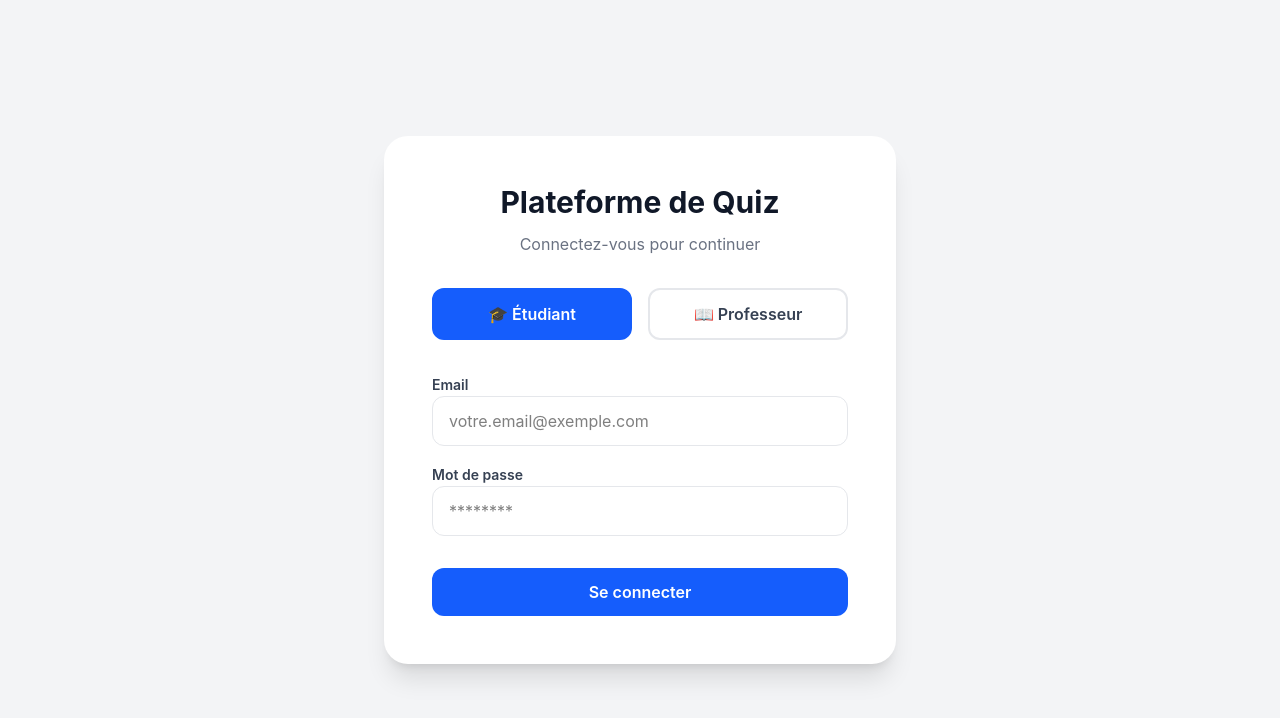
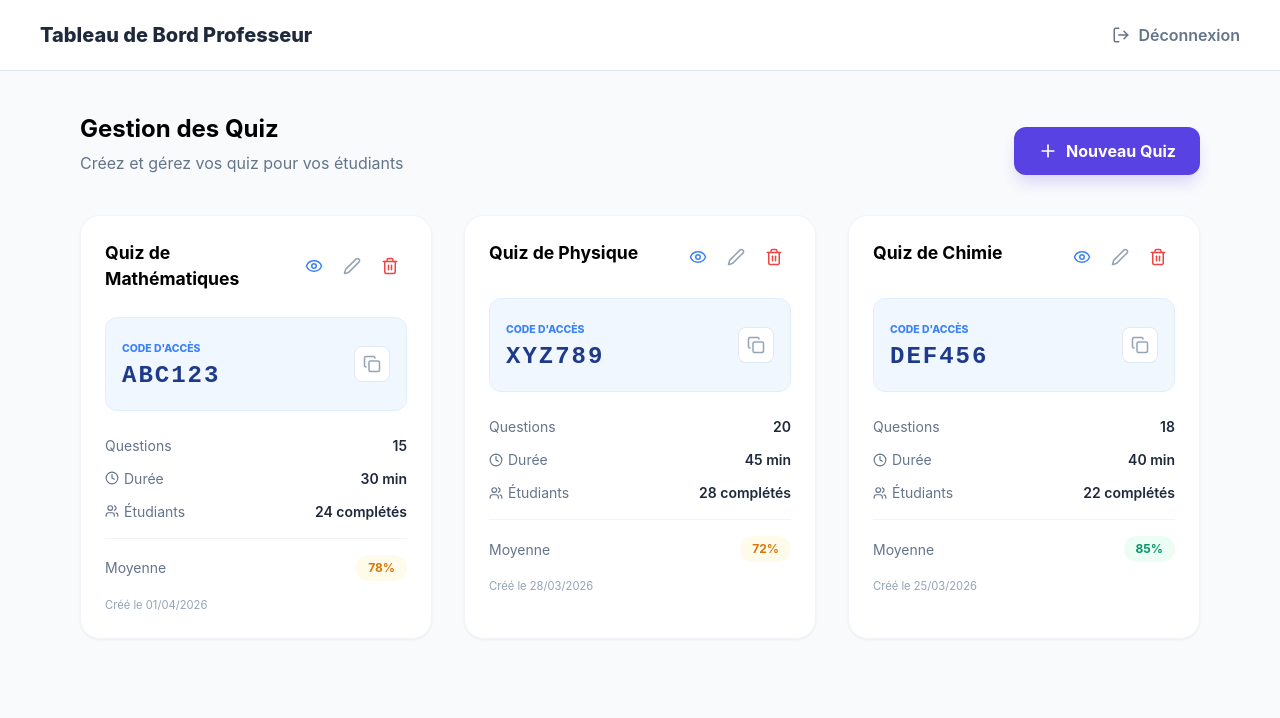
Before and after one commit to ferdaousckr/Online-QCM-Evaluation-System, a React (Vite) app in the folder client/: page / in a window 1280 px wide. Shown: the top 718 px of the page. Built offline with nearby package versions, Linux system fonts and the light colour scheme.

Commit message:
feat: complete professor dashboard and styles

```diff
--- a/client/package.json
+++ b/client/package.json
@@ -10,6 +10,7 @@
     "preview": "vite preview"
   },
   "dependencies": {
+    "lucide-react": "^1.11.0",
     "react": "^19.2.5",
     "react-dom": "^19.2.5"
   },
--- a/client/src/App.jsx
+++ b/client/src/App.jsx
@@ -1,10 +1,8 @@
-import LoginView from './components/LoginView'; // Assure-toi que le chemin est bon
+import ProfessorDashboard from './components/ProfessorDashboard';
 
 function App() {
   return (
-    <div className="App">
-      <LoginView />
-    </div>
+    <ProfessorDashboard />
   );
 }
 
--- /dev/null
+++ b/client/src/components/ProfessorDashboard.jsx
@@ -0,0 +1,83 @@
+import React from 'react';
+import { Plus, LogOut, Eye, Edit2, Trash2, Copy, Clock, Users } from 'lucide-react';
+import './dashboard.css';
+
+const ProfessorDashboard = () => {
+  const quizzes = [
+    { id: 1, title: "Quiz de Mathématiques", code: "ABC123", questions: 15, duration: 30, completed: 24, average: 78, date: "01/04/2026" },
+    { id: 2, title: "Quiz de Physique", code: "XYZ789", questions: 20, duration: 45, completed: 28, average: 72, date: "28/03/2026" },
+    { id: 3, title: "Quiz de Chimie", code: "DEF456", questions: 18, duration: 40, completed: 22, average: 85, date: "25/03/2026" }
+  ];
+
+  return (
+    <div className="dashboard-container">
+      <nav className="dashboard-nav">
+        <h1 style={{fontSize: '1.25rem', fontWeight: 800, color: '#1e293b'}}>Tableau de Bord Professeur</h1>
+        <button className="logout-btn">
+          <LogOut size={18} /> Déconnexion
+        </button>
+      </nav>
+
+      <main className="dashboard-content">
+        <div className="header-row">
+          <div>
+            <h2 style={{fontSize: '1.5rem', fontWeight: 700, marginBottom: '0.25rem'}}>Gestion des Quiz</h2>
+            <p style={{color: '#64748b'}}>Créez et gérez vos quiz pour vos étudiants</p>
+          </div>
+          <button className="new-quiz-btn">
+            <Plus size={20} /> Nouveau Quiz
+          </button>
+        </div>
+
+        <div className="quiz-grid">
+          {quizzes.map((quiz) => (
+            <div key={quiz.id} className="quiz-card">
+              <div className="card-header">
+                <h3 style={{fontWeight: 700, fontSize: '1.1rem'}}>{quiz.title}</h3>
+                <div className="action-icons">
+                  <button className="icon-btn" style={{color: '#3b82f6'}}><Eye size={18}/></button>
+                  <button className="icon-btn" style={{color: '#94a3b8'}}><Edit2 size={18}/></button>
+                  <button className="icon-btn" style={{color: '#ef4444'}}><Trash2 size={18}/></button>
+                </div>
+              </div>
+
+              <div className="code-box">
+                <div>
+                  <span style={{fontSize: '0.65rem', fontWeight: 800, color: '#3b82f6', textTransform: 'uppercase'}}>Code d'accès</span>
+                  <div className="code-text">{quiz.code}</div>
+                </div>
+                <button className="icon-btn" style={{background: 'white', border: '1px solid #e2e8f0'}}><Copy size={18} color="#94a3b8"/></button>
+              </div>
+
+              <div className="stat-row">
+                <span>Questions</span>
+                <span className="stat-value">{quiz.questions}</span>
+              </div>
+              <div className="stat-row">
+                <span style={{display:'flex', alignItems:'center', gap:'5px'}}><Clock size={14}/> Durée</span>
+                <span className="stat-value">{quiz.duration} min</span>
+              </div>
+              <div className="stat-row">
+                <span style={{display:'flex', alignItems:'center', gap:'5px'}}><Users size={14}/> Étudiants</span>
+                <span className="stat-value">{quiz.completed} complétés</span>
+              </div>
+
+              <div className="stat-row" style={{marginTop: '1rem', paddingTop: '1rem', borderTop: '1px solid #f1f5f9', alignItems: 'center'}}>
+                <span>Moyenne</span>
+                <span className={`average-badge ${quiz.average >= 80 ? 'high-avg' : 'mid-avg'}`}>
+                  {quiz.average}%
+                </span>
+              </div>
+
+              <div style={{marginTop: '1rem', fontSize: '0.7rem', color: '#94a3b8'}}>
+                Créé le {quiz.date}
+              </div>
+            </div>
+          ))}
+        </div>
+      </main>
+    </div>
+  );
+};
+
+export default ProfessorDashboard;
--- /dev/null
+++ b/client/src/components/dashboard.css
@@ -0,0 +1,137 @@
+/* Dashboard Layout */
+.dashboard-container {
+  min-height: 100vh;
+  background-color: #f8fafc;
+  font-family: 'Inter', system-ui, sans-serif;
+}
+
+.dashboard-nav {
+  display: flex;
+  justify-content: space-between;
+  align-items: center;
+  padding: 1.25rem 2.5rem;
+  background: white;
+  border-bottom: 1px solid #e2e8f0;
+}
+
+.logout-btn {
+  display: flex;
+  align-items: center;
+  gap: 0.5rem;
+  color: #64748b;
+  font-weight: 600;
+  border: none;
+  background: none;
+  cursor: pointer;
+  transition: color 0.2s;
+}
+
+.logout-btn:hover {
+  color: #ef4444;
+}
+
+/* Main Content */
+.dashboard-content {
+  max-width: 1200px;
+  margin: 0 auto;
+  padding: 2.5rem;
+}
+
+.header-row {
+  display: flex;
+  justify-content: space-between;
+  align-items: flex-end;
+  margin-bottom: 2.5rem;
+}
+
+.new-quiz-btn {
+  background-color: #5842e3;
+  color: white;
+  padding: 0.75rem 1.5rem;
+  border-radius: 12px;
+  border: none;
+  font-weight: 700;
+  display: flex;
+  align-items: center;
+  gap: 0.5rem;
+  cursor: pointer;
+  box-shadow: 0 10px 15px -3px rgba(88, 66, 227, 0.2);
+}
+
+/* Grid & Cards */
+.quiz-grid {
+  display: grid;
+  grid-template-columns: repeat(auto-fill, minmax(320px, 1fr));
+  gap: 2rem;
+}
+
+.quiz-card {
+  background: white;
+  border-radius: 20px;
+  padding: 1.5rem;
+  border: 1px solid #f1f5f9;
+  box-shadow: 0 1px 3px rgba(0,0,0,0.05);
+}
+
+.card-header {
+  display: flex;
+  justify-content: space-between;
+  margin-bottom: 1.5rem;
+}
+
+.action-icons {
+  display: flex;
+  gap: 0.25rem;
+}
+
+.icon-btn {
+  padding: 0.5rem;
+  border-radius: 8px;
+  border: none;
+  background: transparent;
+  cursor: pointer;
+}
+
+/* Access Code Box */
+.code-box {
+  background-color: #f0f7ff;
+  border: 1px solid #e0efff;
+  border-radius: 12px;
+  padding: 1rem;
+  display: flex;
+  justify-content: space-between;
+  align-items: center;
+  margin-bottom: 1.5rem;
+}
+
+.code-text {
+  font-family: monospace;
+  font-size: 1.5rem;
+  font-weight: 700;
+  color: #1e3a8a;
+  letter-spacing: 2px;
+}
+
+/* Stats */
+.stat-row {
+  display: flex;
+  justify-content: space-between;
+  font-size: 0.875rem;
+  margin-bottom: 0.75rem;
+  color: #64748b;
+}
+
+.stat-value {
+  color: #1e293b;
+  font-weight: 600;
+}
+
+.average-badge {
+  padding: 0.25rem 0.75rem;
+  border-radius: 99px;
+  font-size: 0.75rem;
+  font-weight: 700;
+}
+
+.high-avg { background: #ecfdf5; color: #059669; }
+.mid-avg { background: #fffbeb; color: #d97706; }
```
Also changed, not shown: 1 other file (tests, documents, lock files or other folders).
